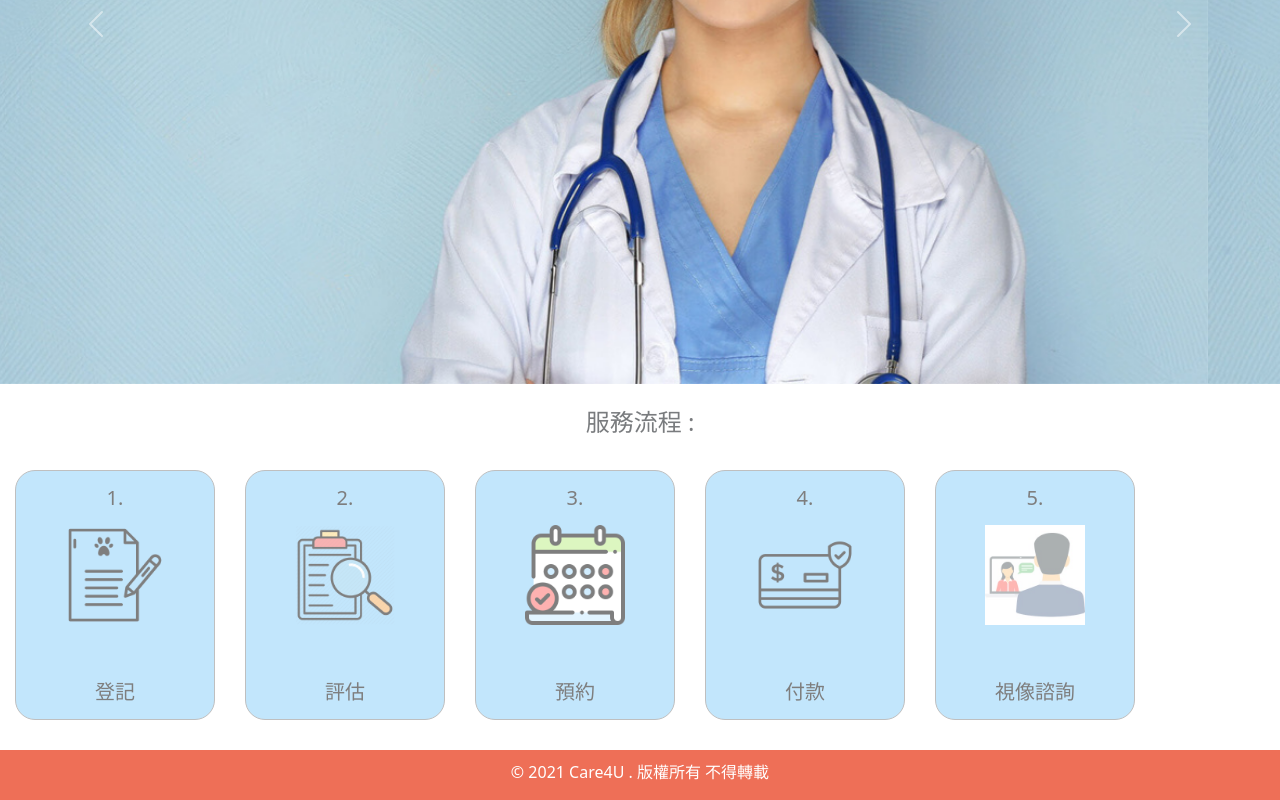
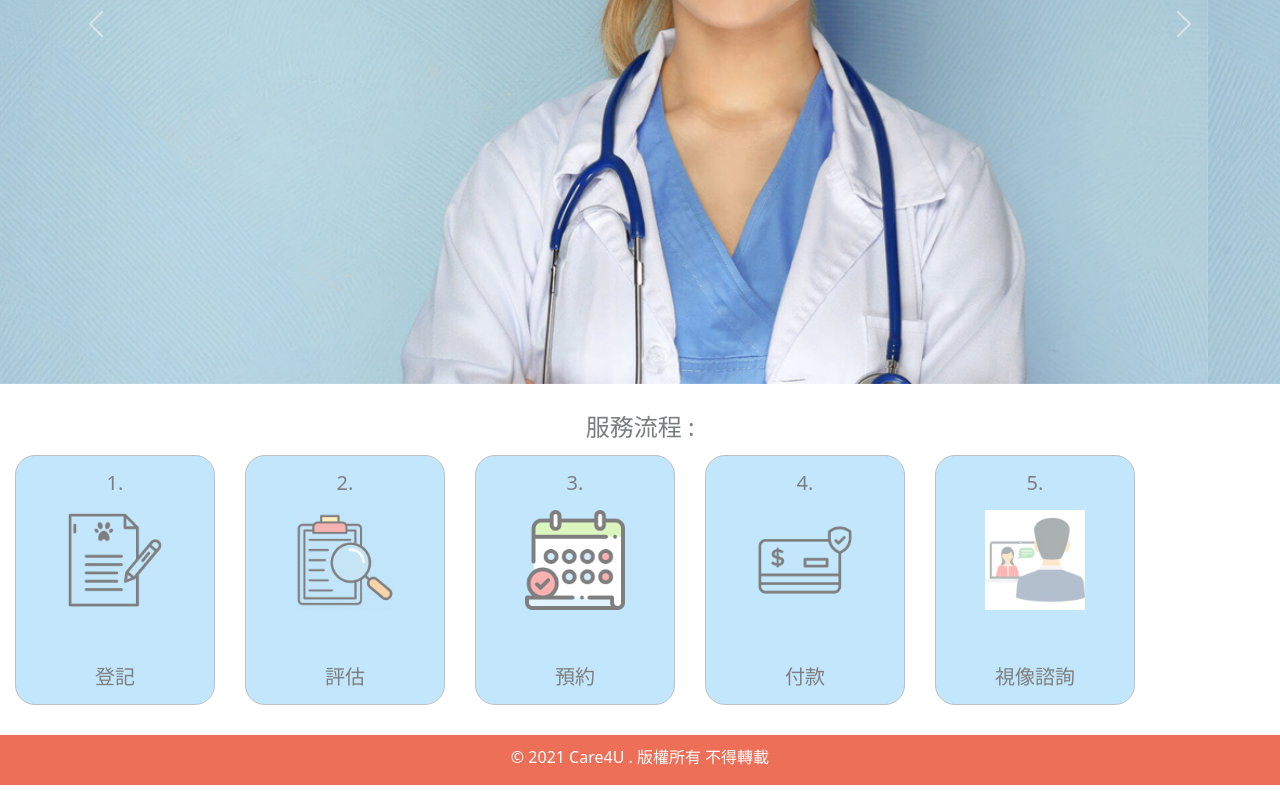
Before and after one commit to timven2004/care4U, a website: page public/html/main-page.html in a window 1280 px wide. Shown: the part 414-1214 px from the top of the page. Drawn offline with nearby package versions, Linux system fonts and the light colour scheme.

Commit message:
main page update

```diff
--- a/public/css/main-page.css
+++ b/public/css/main-page.css
@@ -55,7 +55,7 @@ p {
     width: 200px;
     height: 250px;
     background-color: LightSkyBlue;
-    margin: 30px 15px;
+    margin: 10px 15px 30px;
     border-radius: 20px;
     opacity: 0.5;
     color: black;
@@ -98,7 +98,7 @@ p {
 
 .workflow {
     font-size: 24px;
-    margin-top: 20px;
+    margin-top: 25px;
     margin-bottom: 0;
     opacity: 0.6;
 }
```
